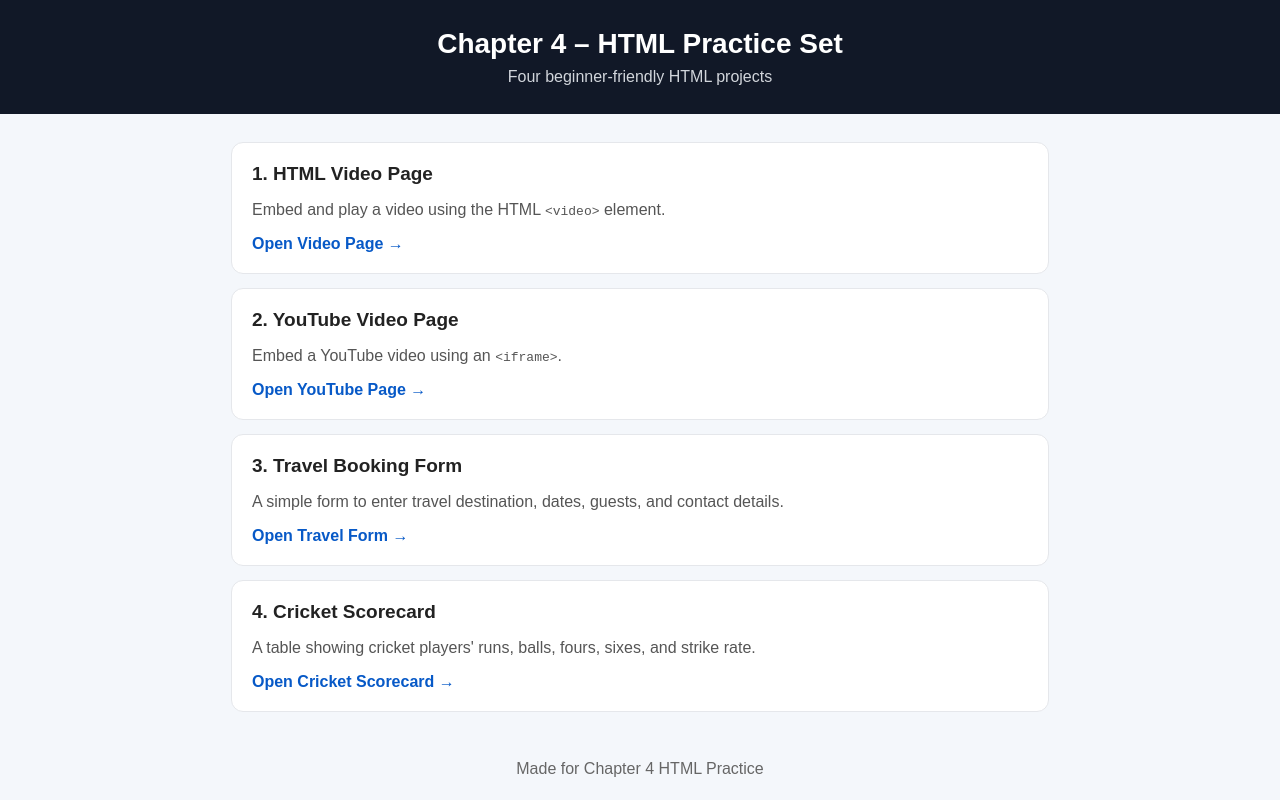
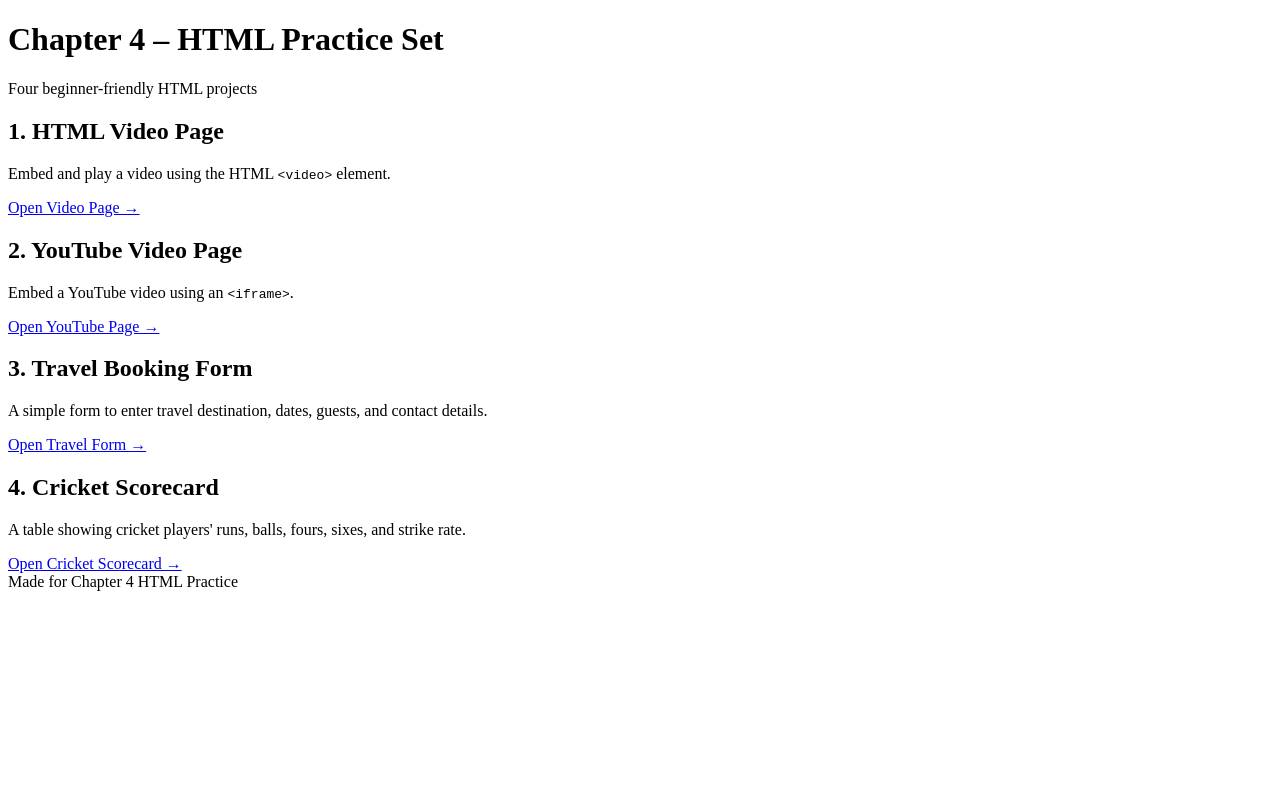
Before and after one commit to adityarana2519/HTML-Chapter-4-Practice, a plain HTML site: page index.html in a window 1280 px wide. Drawn offline with Linux system fonts and the light colour scheme.

Commit message:
index.html

```diff
--- a/index.html
+++ b/index.html
@@ -4,20 +4,6 @@
   <meta charset="UTF-8">
   <meta name="viewport" content="width=device-width, initial-scale=1.0">
   <title>Chapter 4 - HTML Practice Set</title>
-  <style>
-    * { box-sizing: border-box; }
-    body { margin: 0; font-family: Arial, sans-serif; background: #f4f7fb; color: #222; }
-    header { background: #111827; color: white; text-align: center; padding: 28px 16px; }
-    header h1 { margin: 0 0 8px; font-size: 28px; }
-    header p { margin: 0; color: #d1d5db; }
-    main { max-width: 850px; margin: 28px auto; padding: 0 16px; }
-    .project { background: white; border: 1px solid #e5e7eb; border-radius: 12px; padding: 20px; margin-bottom: 14px; }
-    .project h2 { margin: 0 0 8px; font-size: 19px; }
-    .project p { color: #555; }
-    a { color: #0759c7; font-weight: bold; text-decoration: none; }
-    a:hover { text-decoration: underline; }
-    footer { text-align: center; padding: 20px; color: #666; }
-  </style>
 </head>
 <body>
   <header>
```
